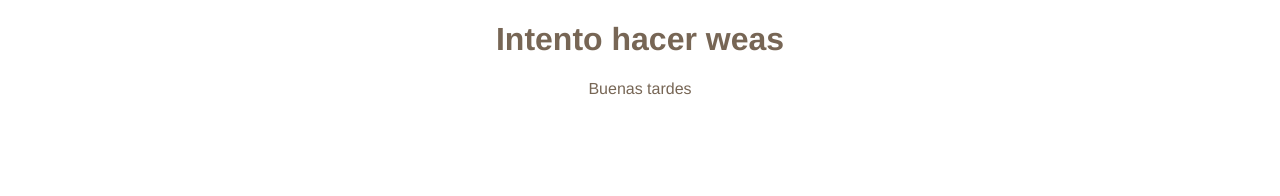
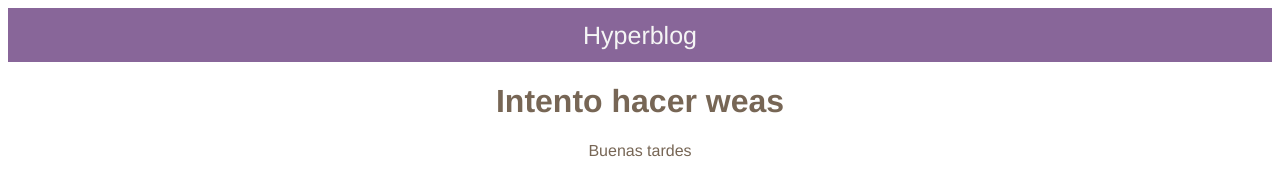
Before and after one commit to BrunoMantovan/ploktor.github.io, a plain HTML site: page index.html in a window 1280 px wide. Drawn offline with Linux system fonts and the light colour scheme.

Commit message:
cambios hechos

```diff
--- a/estilos.css
+++ b/estilos.css
@@ -5,6 +5,14 @@
 font-size: 16px;
 }
 
+#cabecera{
+    background-color: #869;
+    font-size: 25px;
+    margin: 0;
+    padding: 0.5em;
+    color: whitesmoke;
+}
+
 #container h1{
     font-size: 20px;
 }
--- a/index.html
+++ b/index.html
@@ -8,6 +8,9 @@
     <link rel="stylesheet" href="estilos.css">
 </head>
 <body>
+    <div id="cabecera">
+        Hyperblog
+    </div>
     <h1>Intento hacer weas</h1>
     <p>
         Buenas tardes
```
